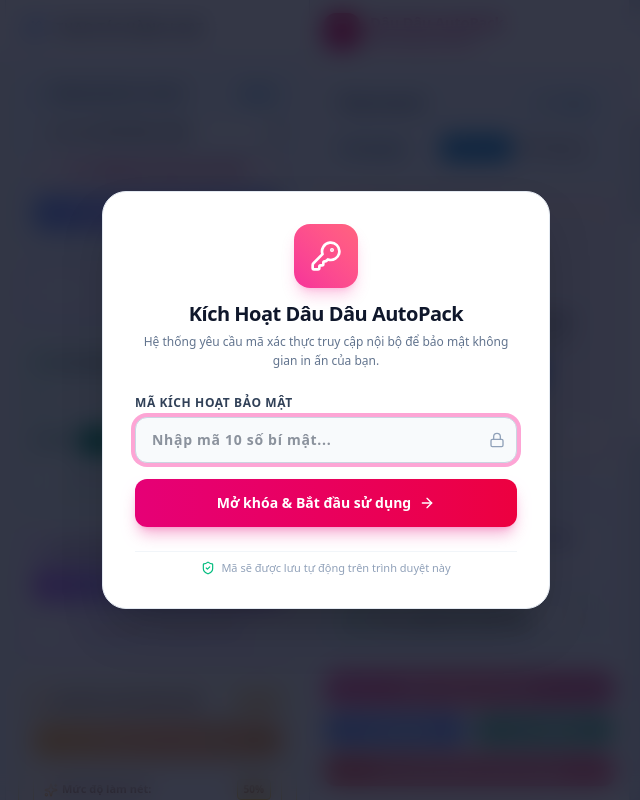
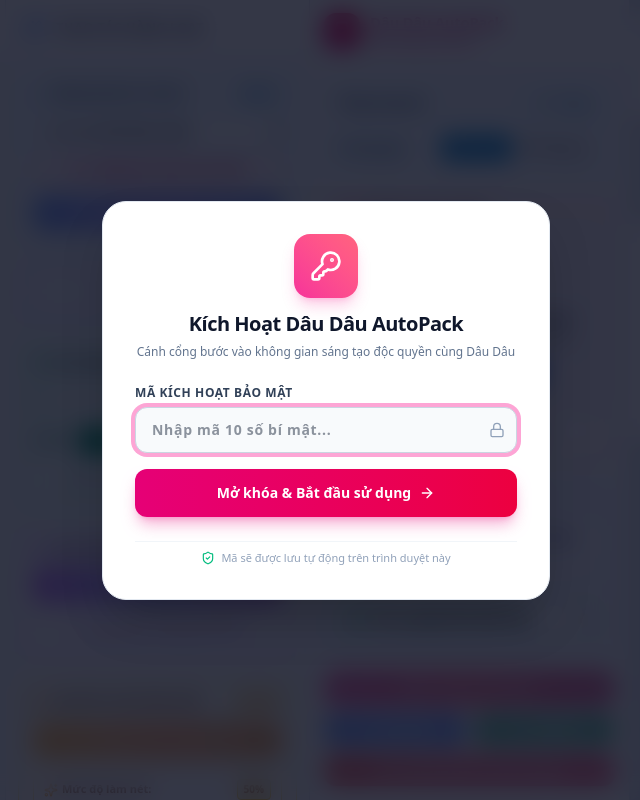
Before and after one commit to nhatminhbf24/dantranga4, a React (Vite) app: page / in a window 1280 px wide. Shown: the whole page, without its empty margins (314-954 px from the left). Built offline with nearby package versions, Linux system fonts and the light colour scheme.

Commit message:
docs: update project branding and messaging
Refactor README descriptions and update ActivationModal copy to align with new "Dâu Dâu AutoPack" branding.

```diff
--- a/src/components/ActivationModal.tsx
+++ b/src/components/ActivationModal.tsx
@@ -54,7 +54,7 @@ export const ActivationModal: React.FC<ActivationModalProps> = ({ onUnlock }) =>
               Kích Hoạt Dâu Dâu AutoPack
             </h2>
             <p className="text-xs text-slate-500 mt-1 font-medium leading-relaxed">
-              Hệ thống yêu cầu mã xác thực truy cập nội bộ để bảo mật không gian in ấn của bạn.
+              Cánh cổng bước vào không gian sáng tạo độc quyền cùng Dâu Dâu
             </p>
           </div>
         </div>
```
Also changed, not shown: 1 other file (tests, documents, lock files or other folders).
